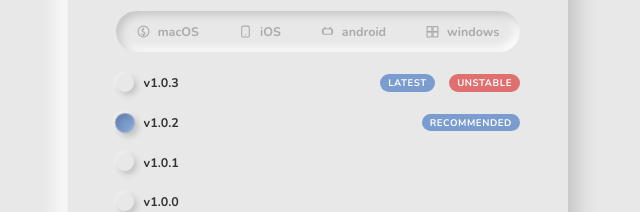
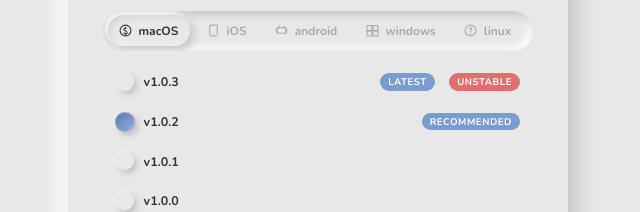
Before and after one commit to ac3d1t/fenn, an Electron app: page index.html in a window 1280 px wide. Both pictures are taken after a click on the button "macOS". Shown: the part 470-682 px from the top of the page, without its empty margins (322-962 px from the left). Drawn offline with nearby package versions, Linux system fonts and the light colour scheme.

Commit message:
Add Linux tab and panel to OS selector

```diff
--- a/index.html
+++ b/index.html
@@ -380,28 +380,34 @@
     /* os tabs */
     .os-tabs {
       display: flex;
-      gap: 0.5rem;
+      gap: 0.4rem;
       background: var(--bg);
       border-radius: 50px;
       box-shadow: inset 4px 4px 8px var(--shadow-dark),
                   inset -4px -4px 8px var(--shadow-light);
       padding: 0.3rem;
+      overflow-x: auto;
+      width: 100%;
+      scrollbar-width: none;
     }
+    .os-tabs::-webkit-scrollbar { display: none; }
 
     .os-tab {
       display: flex;
       align-items: center;
-      gap: 0.5rem;
+      gap: 0.4rem;
       background: none;
       border: none;
       border-radius: 50px;
-      padding: 0.45rem 1rem;
+      padding: 0.45rem 0.7rem;
       font-family: 'Nunito', sans-serif;
-      font-size: 0.78rem;
+      font-size: 0.75rem;
       font-weight: 700;
       color: var(--muted);
       cursor: pointer;
       transition: box-shadow 0.2s, color 0.2s;
+      white-space: nowrap;
+      flex-shrink: 0;
     }
 
     .os-tab svg { width: 13px; height: 13px; }
@@ -1021,6 +1027,10 @@
           <svg viewBox="0 0 24 24" fill="none" stroke="currentColor" stroke-width="2" stroke-linecap="round"><rect x="2" y="3" width="9" height="9"/><rect x="13" y="3" width="9" height="9"/><rect x="2" y="13" width="9" height="9"/><rect x="13" y="13" width="9" height="9"/></svg>
           windows
         </button>
+        <button class="os-tab" id="tabLinux">
+          <svg viewBox="0 0 24 24" fill="none" stroke="currentColor" stroke-width="2" stroke-linecap="round"><circle cx="12" cy="12" r="10"/><path d="M9.5 9.5c0-1.5 1-2.5 2.5-2.5s2.5 1 2.5 2.5c0 2-2.5 3-2.5 5"/><circle cx="12" cy="19" r="0.5" fill="currentColor"/></svg>
+          linux
+        </button>
       </div>
 
       <!-- mac versions -->
@@ -1111,6 +1121,13 @@
             5. tap install<br><br>
             no account needed. no expiry. just install and go.
           </p>
+        </div>
+      </div>
+
+      <!-- linux panel -->
+      <div class="os-panel" id="panelLinux">
+        <div class="coming-soon-box">
+          <span>linux version coming soon</span>
         </div>
       </div>
 
@@ -1235,14 +1252,18 @@
   const tabIOS = document.getElementById('tabIOS')
   const tabAndroid = document.getElementById('tabAndroid')
   const tabWin = document.getElementById('tabWin')
+  const tabLinux = document.getElementById('tabLinux')
   const panelMac = document.getElementById('panelMac')
   const panelIOS = document.getElementById('panelIOS')
   const panelAndroid = document.getElementById('panelAndroid')
   const panelWin = document.getElementById('panelWin')
+  const panelLinux = document.getElementById('panelLinux')
 
   function switchOsTab(activeTab, activePanel) {
-    [tabMac, tabIOS, tabAndroid, tabWin].forEach(t => t.classList.remove('active'))
-    [panelMac, panelIOS, panelAndroid, panelWin].forEach(p => p.classList.remove('active'))
+    const allTabs = [tabMac, tabIOS, tabAndroid, tabWin, tabLinux]
+    const allPanels = [panelMac, panelIOS, panelAndroid, panelWin, panelLinux]
+    allTabs.forEach(t => t.classList.remove('active'))
+    allPanels.forEach(p => p.classList.remove('active'))
     activeTab.classList.add('active')
     activePanel.classList.add('active')
   }
@@ -1251,6 +1272,7 @@
   tabIOS.addEventListener('click', () => switchOsTab(tabIOS, panelIOS))
   tabAndroid.addEventListener('click', () => switchOsTab(tabAndroid, panelAndroid))
   tabWin.addEventListener('click', () => switchOsTab(tabWin, panelWin))
+  tabLinux.addEventListener('click', () => switchOsTab(tabLinux, panelLinux))
 
   // version selector updates download button href
   const unstableWarning = document.createElement('p')
```
